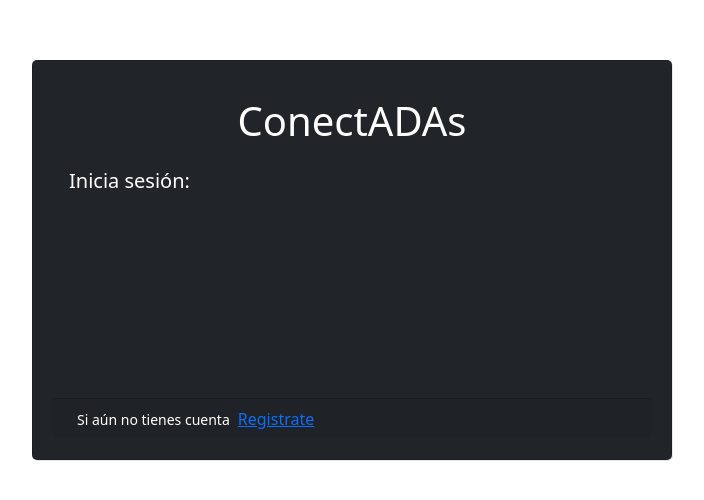
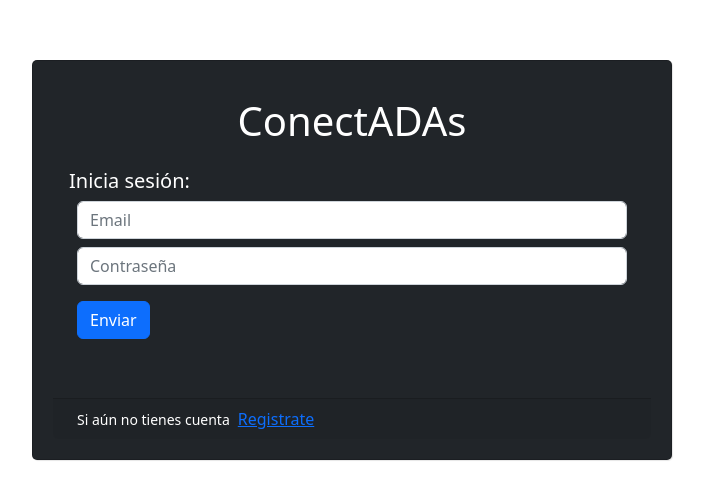
Before and after one commit to GraceVargas/Social-Network, a React (Create React App) app: page / in a window 1280 px wide. Shown: the part 140-640 px from the top of the page, without its empty margins (288-992 px from the left). Built offline with nearby package versions, Linux system fonts and the light colour scheme.

Commit message:
add login form and type loginFormUser

```diff
--- /dev/null
+++ b/src/components/common/Forms/Login/defaultValues.ts
@@ -0,0 +1,6 @@
+import { LoginFormType } from "../../../../types";
+
+export const defaultValues: LoginFormType = {
+    email: "",
+    password: ""
+  };
--- /dev/null
+++ b/src/components/common/Forms/Login/index.tsx
@@ -0,0 +1,44 @@
+import { Button, Form } from "react-bootstrap";
+import { useForm } from "react-hook-form";
+import { LoginFormType } from "../../../../types";
+import { FC } from "react";
+import { yupResolver } from "@hookform/resolvers/yup";
+import { defaultValues } from "./defaultValues";
+import { validationSchema } from "./validationSchema";
+
+type Props = {
+  onSubmit: (formData: LoginFormType) => void;
+};
+
+const LoginForm: FC<Props> = ({ onSubmit }) => {
+  const {
+    register,
+    handleSubmit,
+    formState: { errors },
+  } = useForm<LoginFormType>({
+    defaultValues,
+    resolver: yupResolver(validationSchema),
+  });
+
+  return (
+    <form onSubmit={handleSubmit(onSubmit)}>
+      <Form.Group className="m-2" controlId="loginEmail">
+        <Form.Control type="email" placeholder="Email" {...register("email")} />
+        {errors.email?.message}
+      </Form.Group>
+      <Form.Group className="m-2" controlId="loginPassword">
+        <Form.Control
+          type="password"
+          placeholder="Contraseña"
+          {...register("password")}
+        />
+        {errors.password?.message}
+      </Form.Group>
+      <Button variant="primary" type="submit" className="m-2">
+        Enviar
+      </Button>
+    </form>
+  );
+};
+
+export { LoginForm };
--- /dev/null
+++ b/src/components/common/Forms/Login/validationSchema.ts
@@ -0,0 +1,7 @@
+import * as yup from 'yup';
+import { FORMS_MESSAGES } from '../../../../constants/forms';
+
+export const validationSchema = yup.object().shape({
+    email: yup.string().email(FORMS_MESSAGES.EMAIL).required(FORMS_MESSAGES.REQUIRED),
+    password: yup.string().required(FORMS_MESSAGES.REQUIRED).matches(/^(?=.*[a-z])(?=.*\d)[a-z\d\w\W]{8,}$/, FORMS_MESSAGES.PASS_MATCHES),
+  });
--- a/src/components/common/Forms/index.ts
+++ b/src/components/common/Forms/index.ts
@@ -1 +1,2 @@
 export { SignUpForm } from './SignUp'
+export { LoginForm } from './Login'
--- a/src/pages/Login/index.tsx
+++ b/src/pages/Login/index.tsx
@@ -1,8 +1,14 @@
 import { Card } from "react-bootstrap";
 import { Layout } from "../../components/common";
+import { LoginForm } from "../../components/common/Forms";
+import { LoginFormType } from "../../types";
 import "./styles.scss";
 
 const Login = () => {
+  const handleSubmit = (formData: LoginFormType) => {
+    console.log(formData);
+  };
+
   return (
     <>
       <Layout hideHeader hideFooter page="login">
@@ -14,6 +20,7 @@ const Login = () => {
             <Card.Subtitle className="mt-4" as="h5">
               Inicia sesión:
             </Card.Subtitle>
+            <LoginForm onSubmit={handleSubmit} />
           </Card.Body>
           <Card.Footer>
             <small className="m-2">Si aún no tienes cuenta</small>
--- a/src/types/index.ts
+++ b/src/types/index.ts
@@ -15,6 +15,12 @@ export type User =  {
 
 export type UserPayload =  Omit<User, "id" | "sessionToken" | "friends" | "avatar">;
 
+export type LoginFormType = {
+    email: string;
+    password: string;
+  };
+
+
 export type Location =  {
     id: string,
     city: string,
```
